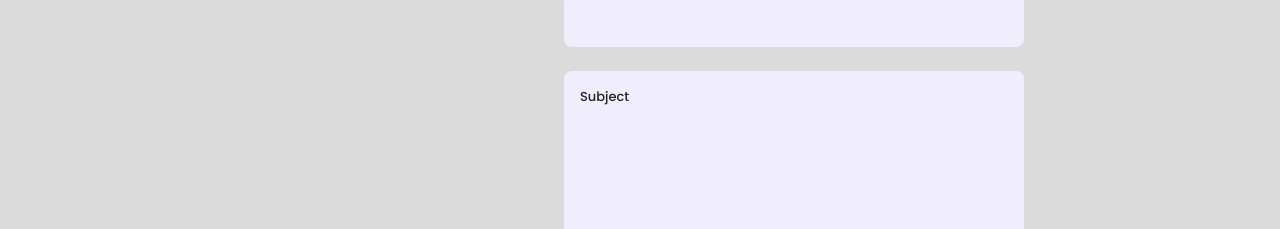
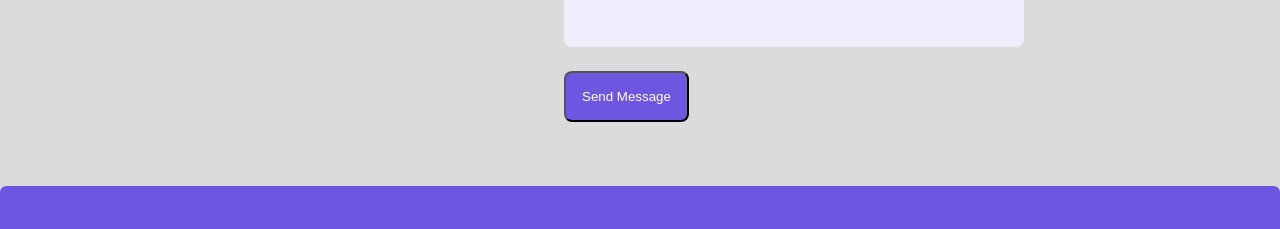
Before and after one commit to ADMCOMPANY/adil.github.io, a plain HTML site: page index.html in a window 1280 px wide. Shown: the part 3706-3935 px from the top of the page. Drawn offline with nearby package versions, Linux system fonts and the light colour scheme.

Commit message:
Update index.html

```diff
--- a/index.html
+++ b/index.html
@@ -572,10 +572,6 @@
                         <label for="phone" class="contact__label">Phone </label>
                         <input type="text" class="contact__input" name="phone">
                     </div>
-                    <div class="contact__content">
-                        <label for="subject" class="contact__label">Subject</label>
-                        <textarea id="subject" name="message" cols="0" rows="7" class="contact__input"></textarea>
-                    </div>
                     <div>
                         <input class="button button--flex" type="submit" value="Send Message">
                     </div>
```
